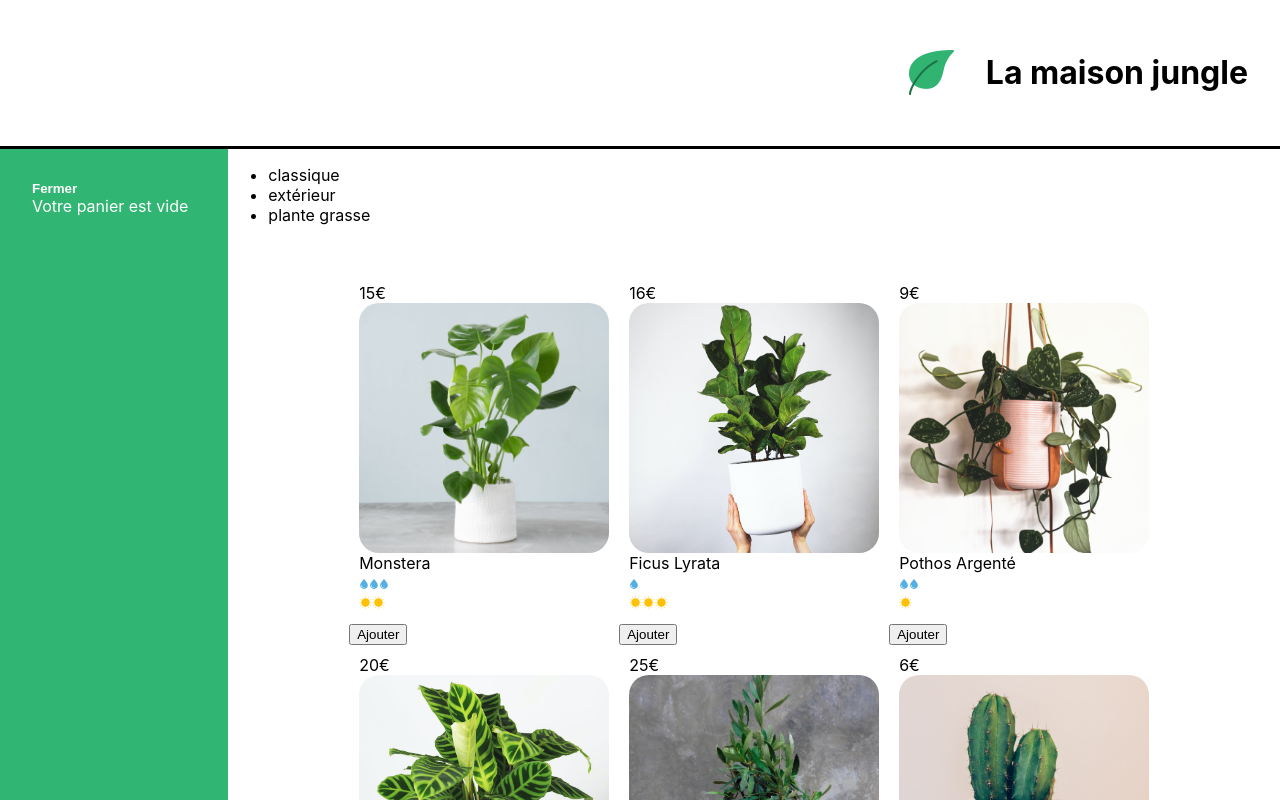
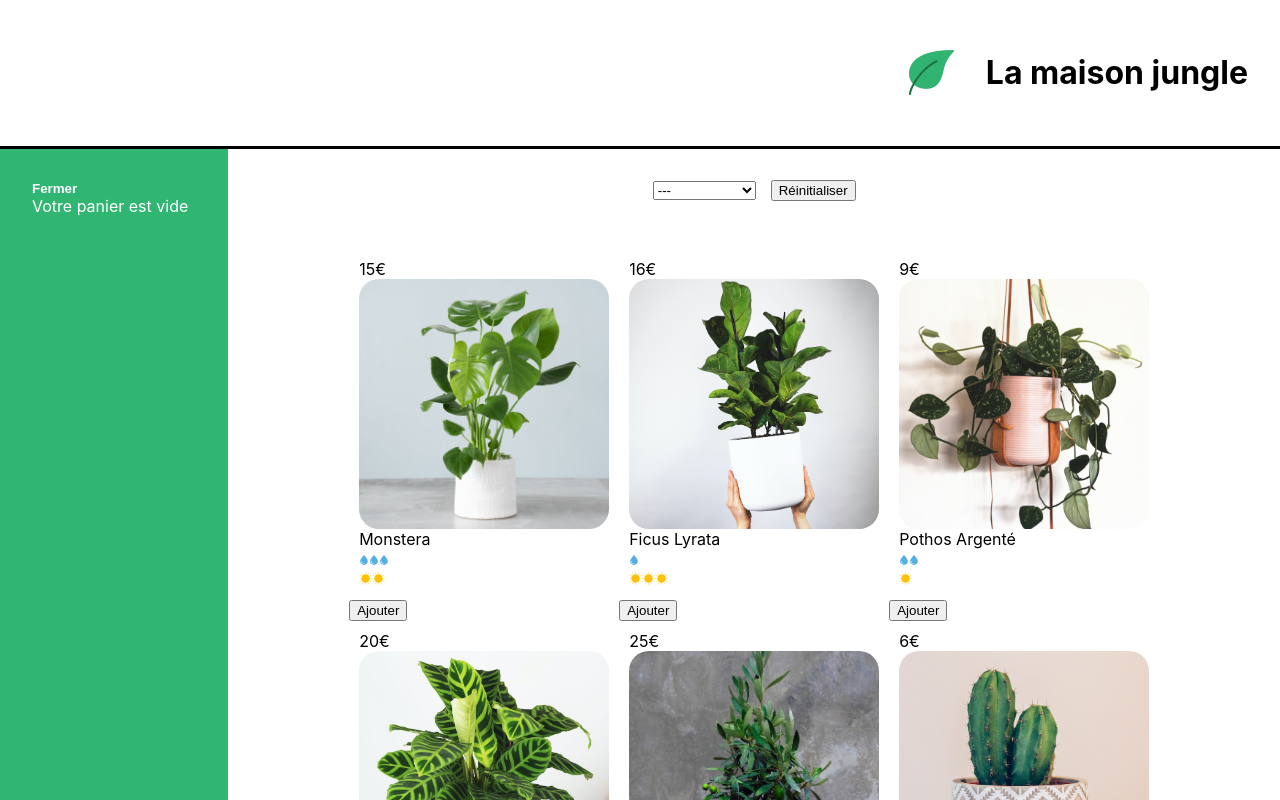
Before and after one commit to NacimHarfouche/-react-la-maison-jungle, a React (Create React App) app: page / in a window 1280 px wide. Shown: the top 800 px of the page. Built offline with nearby package versions, Linux system fonts and the light colour scheme.

Commit message:
add categories component

```diff
--- a/src/components/Categories.js
+++ b/src/components/Categories.js
@@ -1,23 +1,23 @@
-import { useState } from 'react'
-import { plantList } from '../datas/plantList'
+import '../styles/Categories.css'
 
-function Categories() {
-    const [selectCategorie, setSelectCategorie] = useState(0)
-    const categories = plantList.reduce(
-		(acc, plant) =>
-			acc.includes(plant.category) ? acc : acc.concat(plant.category),
-		[]
+function Categories({ setActiveCategory, categories, activeCategory }) {
+	return (
+		<div className='lmj-categories'>
+			<select
+				value={activeCategory}
+				onChange={(e) => setActiveCategory(e.target.value)}
+				className='lmj-categories-select'
+			>
+				<option value=''>---</option>
+				{categories.map((cat) => (
+					<option key={cat} value={cat}>
+						{cat}
+					</option>
+				))}
+			</select>
+			<button onClick={() => setActiveCategory('')}>Réinitialiser</button>
+		</div>
 	)
-
-    return (
-        <select>
-            <option onSelect={}>
-            {categories.map((cat) => (
-					<li key={cat}>{cat}</li>
-				))}
-            </option>
-        </select>
-    )
 }
 
 export default Categories
--- a/src/components/ShoppingList.js
+++ b/src/components/ShoppingList.js
@@ -1,8 +1,11 @@
+import { useState } from 'react'
 import { plantList } from '../datas/plantList'
 import PlantItem from './PlantItem'
+import Categories from './Categories'
 import '../styles/ShoppingList.css'
 
 function ShoppingList({ cart, updateCart }) {
+	const [activeCategory, setActiveCategory] = useState('')
 	const categories = plantList.reduce(
 		(acc, plant) =>
 			acc.includes(plant.category) ? acc : acc.concat(plant.category),
@@ -26,13 +29,15 @@ function ShoppingList({ cart, updateCart }) {
 
 	return (
 		<div className='lmj-shopping-list'>
-			<ul>
-				{categories.map((cat) => (
-					<li key={cat}>{cat}</li>
-				))}
-			</ul>
+			<Categories
+				categories={categories}
+				setActiveCategory={setActiveCategory}
+				activeCategory={activeCategory}
+			/>
+
 			<ul className='lmj-plant-list'>
-				{plantList.map(({ id, cover, name, water, light, price }) => (
+				{plantList.map(({ id, cover, name, water, light, price, category }) =>
+					!activeCategory || activeCategory === category ? (
 						<div key={id}>
 							<PlantItem
 								cover={cover}
@@ -43,7 +48,8 @@ function ShoppingList({ cart, updateCart }) {
 							/>
 							<button onClick={() => addToCart(name, price)}>Ajouter</button>
 						</div>
-				))}
+					) : null
+				)}
 			</ul>
 		</div>
 	)
--- /dev/null
+++ b/src/styles/Categories.css
@@ -0,0 +1,8 @@
+.lmj-categories {
+	text-align: center;
+	padding-top: 30px;
+}
+
+.lmj-categories-select {
+	margin-right: 15px;
+}
```
Lines whose indentation alone changed are shown as unchanged.
